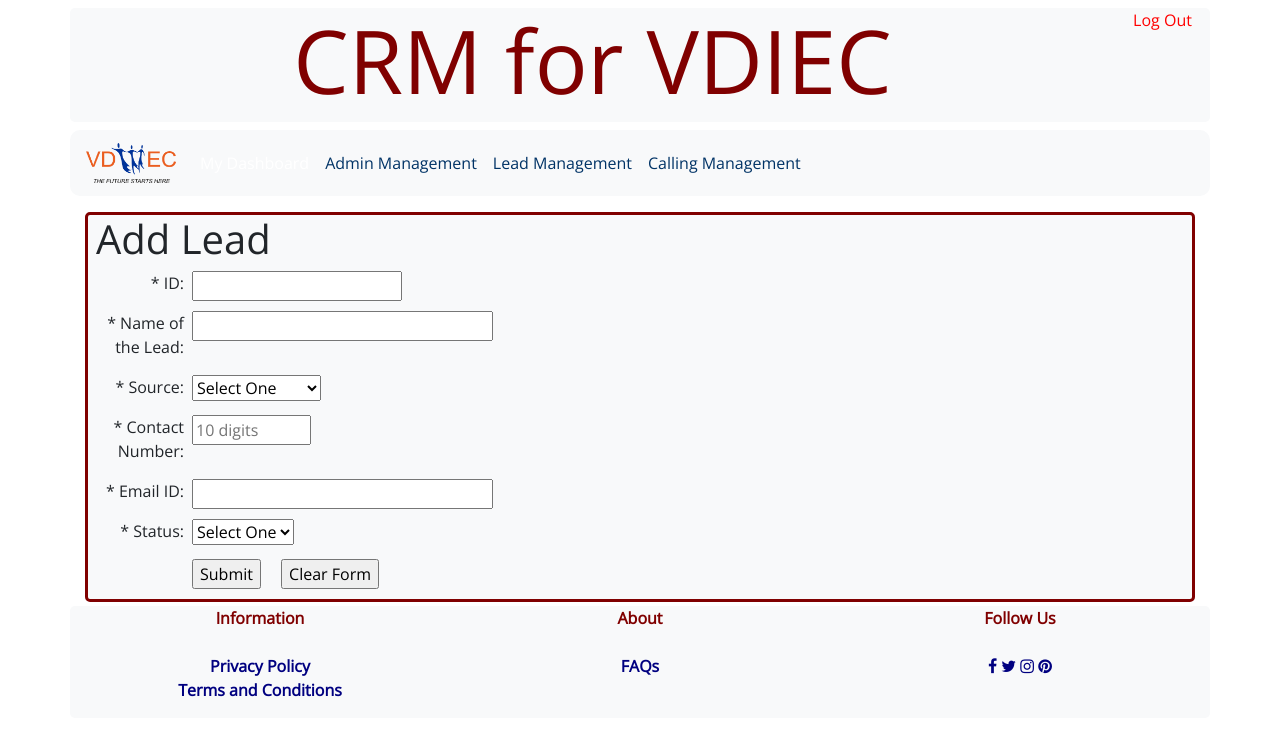
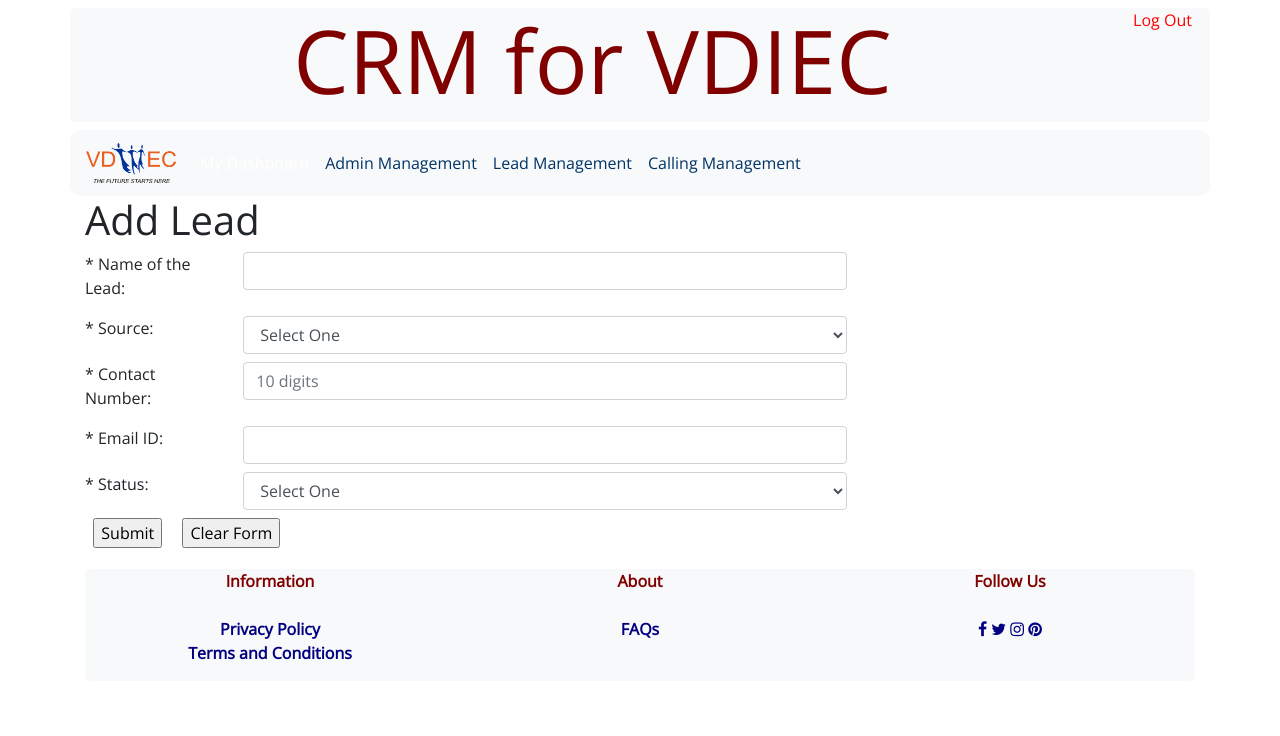
Before and after one commit to aslesha948/Customer-Relationship-Management-for-VDIEC, a PHP site: page /Add-Lead.php in a window 1280 px wide. Shown: the top 736 px of the page. Run offline with PHP 8.4, Linux system fonts and the light colour scheme; a user stored in the database is signed in.

Commit message:
Update Add-Lead.php

```diff
--- a/Add-Lead.php
+++ b/Add-Lead.php
@@ -25,20 +25,24 @@
 
 
 <form action="lead_process.php" method="post">
-         <div class="bg-light mt-3 px-2 member_frm" style="border-radius: 5px; border: solid maroon">
+        <!--  <div class="bg-light mt-3 px-2 member_frm" style="border-radius: 5px; border: solid maroon"> -->
+        <div class="row">
+         <div class="col-md-10">
         	<h1>Add Lead</h1>
 
-            <div class="row">
-                <div class="col">
-                    <label for="lead_id">* ID: </label>
-                    <input type="number" id="lead_id" name="lead_id" size="30" maxlength="50"  required />
+          <!--  <div class="row">
+                <div class="col-md-2" >
+                    <label for="lead_id">* ID: </label></div>
+                    <div class="col-md-8">
+                    <input type="number" id="lead_id" name="lead_id" size="30" maxlength="50" class="form-control" required />
                 </div>
-            </div>
+            </div> -->
 
             <div class="row">
-            	<div class="col">
-                	<label for="name">* Name of the Lead:</label>
-                    <input type="text" id="name" name="name" size="30" maxlength="50" required />
+            	 <div class="col-md-2" >
+                	<label for="name">* Name of the Lead:</label></div>
+                   <div class="col-md-8">
+                    <input type="text" id="name" name="name" size="30" maxlength="50" class="form-control" required />
                 </div>
             </div>
 
@@ -50,9 +54,10 @@
             </div> -->
 
          <div class="row">
-                <div class="col">
-                   <label for="source">* Source:</label>
-                   <select name="source" id="source" required>
+                 <div class="col-md-2" >
+                   <label for="source">* Source:</label></div>
+                    <div class="col-md-8">
+                   <select name="source" id="source" class="form-control" required>
                       <option value = " ">Select One</option>
                       <option value = "Facebook">Facebook</option>
                       <option value = "Education Fair">Education Fair</option>
@@ -62,18 +67,20 @@
             </div>
 
             <div class="row">
-                <div class="col">
-                    <label for="number">* Contact Number:</label>
-                    <input type="text" id="number" name="number" size="10" maxlength="10" placeholder="10 digits"
+                 <div class="col-md-2" >
+                    <label for="number">* Contact Number:</label></div>
+                     <div class="col-md-8">
+                    <input type="number" id="number" name="number" size="10" maxlength="10" placeholder="10 digits" class="form-control"
                                onChange="checkphoneNumber(document)" required />
                     <span class="error_msg" id="num_msg"></span>
                 </div>
             </div>
 
             <div class="row">
-            	<div class="col">
-                	<label for="email">* Email ID:</label>
-                	<input type="email" id="email" name="email" size="30" maxlength="50" required />
+            	 <div class="col-md-2" >
+                	<label for="email">* Email ID:</label></div>
+                   <div class="col-md-8">
+                	<input type="email" id="email" name="email" size="30" maxlength="50" class="form-control" required />
                 </div>
             </div>
 
@@ -85,9 +92,10 @@
             </div> -->
 
          <div class="row">
-                <div class="col">
-                   <label for="status">* Status:</label>
-                   <select name="status" id="status" required>
+                 <div class="col-md-2" >
+                   <label for="status">* Status:</label></div>
+                    <div class="col-md-8">
+                   <select name="status" id="status" class="form-control" required>
                     <option value = " ">Select One</option>
                     <option value = "Hot">Hot</option>
                     <option value = "Warm">Warm</option>
@@ -95,6 +103,7 @@
                     </select>
                 </div>
             </div>
+
 
             <div class="row">
             	<div class="col">
```
